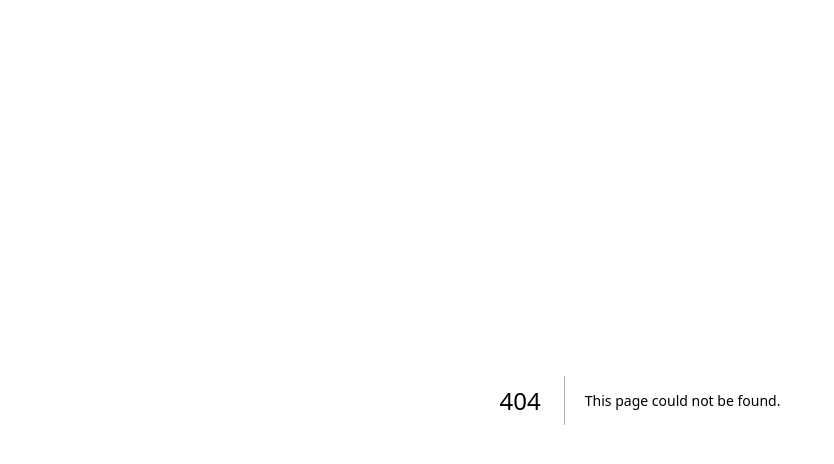
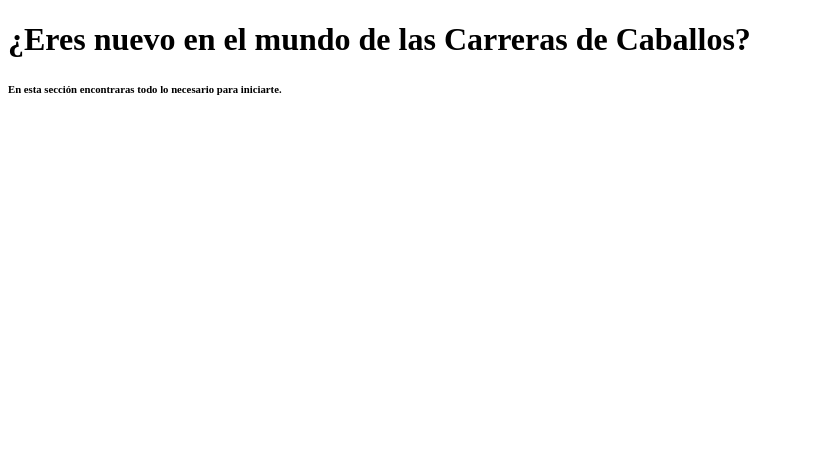
Before and after one commit to victor1305/turftipster-web-next, a Next.js app: page /carreras-de-caballos in a window 1280 px wide. Before the commit this address had no page. Shown: the top 464 px of the page, without its empty margins (0-834 px from the left). Built offline with nearby package versions, Linux system fonts and the light colour scheme.

Commit message:
feat(first-steps): Add pages to project

```diff
--- /dev/null
+++ b/pages/carreras-de-caballos/index.js
@@ -0,0 +1,12 @@
+import React, { useState } from "react";
+
+export default function HorseRaces() {
+  return (
+    <div>
+      <main className="main">
+        <h1>¿Eres nuevo en el mundo de las Carreras de Caballos?</h1>
+        <h6>En esta sección encontraras todo lo necesario para iniciarte.</h6>
+      </main>
+    </div>
+  );
+}
```
Also changed, not shown: pages/index.js (+8 -0 lines), pages/carreras-de-caballos/primeros-pasos.js (added), pages/carreras-de-caballos/terminos.js (added), pages/carreras-de-caballos/tipos-apuestas.js (added), pages/quienes-somos.js (added), pages/stats.js (added).
